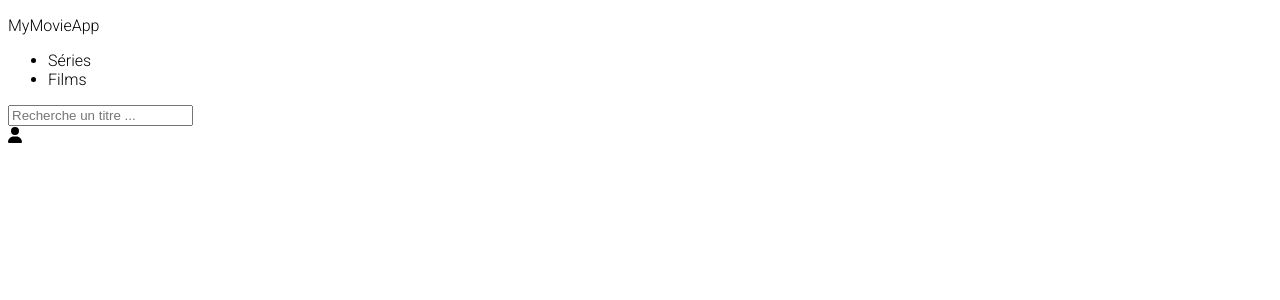
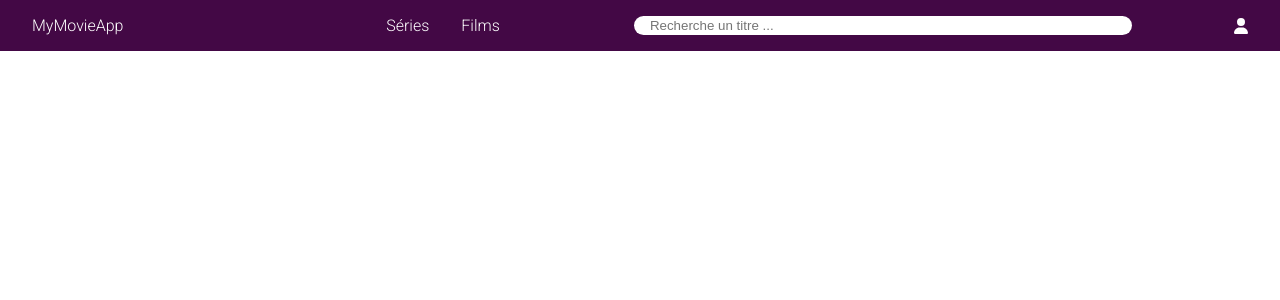
Before and after one commit to tp-pro/movie-app, a Next.js app: page / in a window 1280 px wide. Shown: the top 300 px of the page. Built offline with nearby package versions, Linux system fonts and the light colour scheme.

Commit message:
add new fonts and review import + create header style

```diff
--- a/src/app/globals.css
+++ b/src/app/globals.css
@@ -0,0 +1,3 @@
+body {
+    margin: 0;
+}
--- a/src/app/layout.js
+++ b/src/app/layout.js
@@ -1,10 +1,7 @@
 import Header from "@/components/Header/Header";
-
-import { Inter } from "next/font/google";
 import "./globals.css";
 import "@fortawesome/fontawesome-svg-core/styles.css"
-
-const inter = Inter({ subsets: ["latin"] });
+import { roboto, montserrat } from "@/fonts"
 
 export const metadata = {
 title: "Create Next App",
@@ -14,7 +11,7 @@ description: "Generated by create next app",
 export default function RootLayout({ children }) {
 return (
     <html lang="en">
-        <body className={inter.className}>
+        <body className={`${roboto.variable} ${montserrat.variable}`}>
             <Header />
             <main>{children}</main>
         </body>
--- a/src/components/Header/Header.js
+++ b/src/components/Header/Header.js
@@ -1,17 +1,15 @@
-import { Roboto } from "next/font/google"
+
 import styles from "./Header.module.scss"
 import { FontAwesomeIcon } from "@fortawesome/react-fontawesome"
 import { faUser } from "@fortawesome/free-solid-svg-icons"
 
-const roboto = Roboto({ subsets: ["latin"], weight: ["100", "300"]})
-
 const Header = () => {
     return (
-        <header className={`${styles.header} ${roboto.className}`}>
-            <div>
+        <header className={styles.header}>
+            <div className={styles.logo}>
                 <p>MyMovieApp</p>
             </div>
-            <div>
+            <div className={styles.navigation}>
                 <nav>
                     <ul>
                         <li>Séries</li>
--- a/src/components/Header/Header.module.scss
+++ b/src/components/Header/Header.module.scss
@@ -2,4 +2,39 @@
 
 .header {
     color: $blackColor;
+    font-family: var(--font-roboto);
+    display: flex;
+    justify-content: space-between;
+    background-color: $primaryColor;
+    color: $whiteColor;
+    padding: 0 2rem;
+
+    .navigation {
+        display: flex;
+        justify-content: flex-end;
+        flex: 0.5;
+        gap: 2rem;
+
+        nav {
+            ul {
+                list-style-type: none;
+                display: flex;
+                gap: 2rem;
+                margin-right: 2rem;
+            }
+        }
+    }
+
+    input {
+        min-width: 30rem;
+        margin: 1rem 0;
+        border-radius: 1rem;
+        border: none;
+        padding-left: 1rem;
+    }
+
+    > div {
+        display: flex;
+        align-items: center;
+    }
 }
--- /dev/null
+++ b/src/fonts.js
@@ -0,0 +1,13 @@
+import { Roboto, Montserrat } from "next/font/google"
+
+export const roboto = Roboto({
+    subsets: ["latin"],
+    weight: ["100", "300"],
+    variable: "--font-roboto "
+})
+
+export const montserrat = Montserrat({
+    subsets: ["latin"],
+    weight: ["100", "300", "500", "700"],
+    variable: "--font-montserrat "
+})
--- a/src/styles/_variables.scss
+++ b/src/styles/_variables.scss
@@ -1 +1,3 @@
+$whiteColor: #fff;
 $blackColor: #000;
+$primaryColor: #430845;
```
